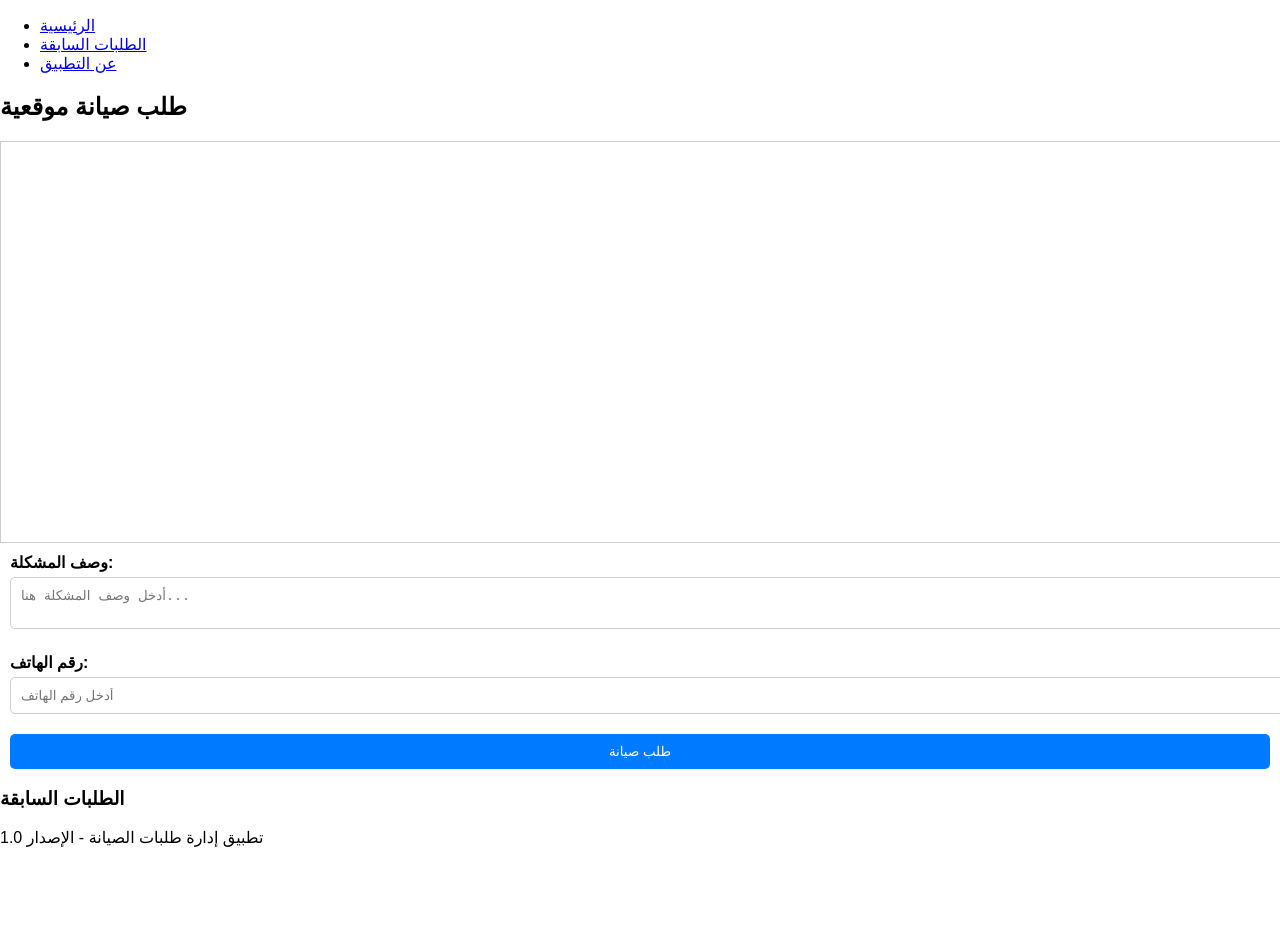
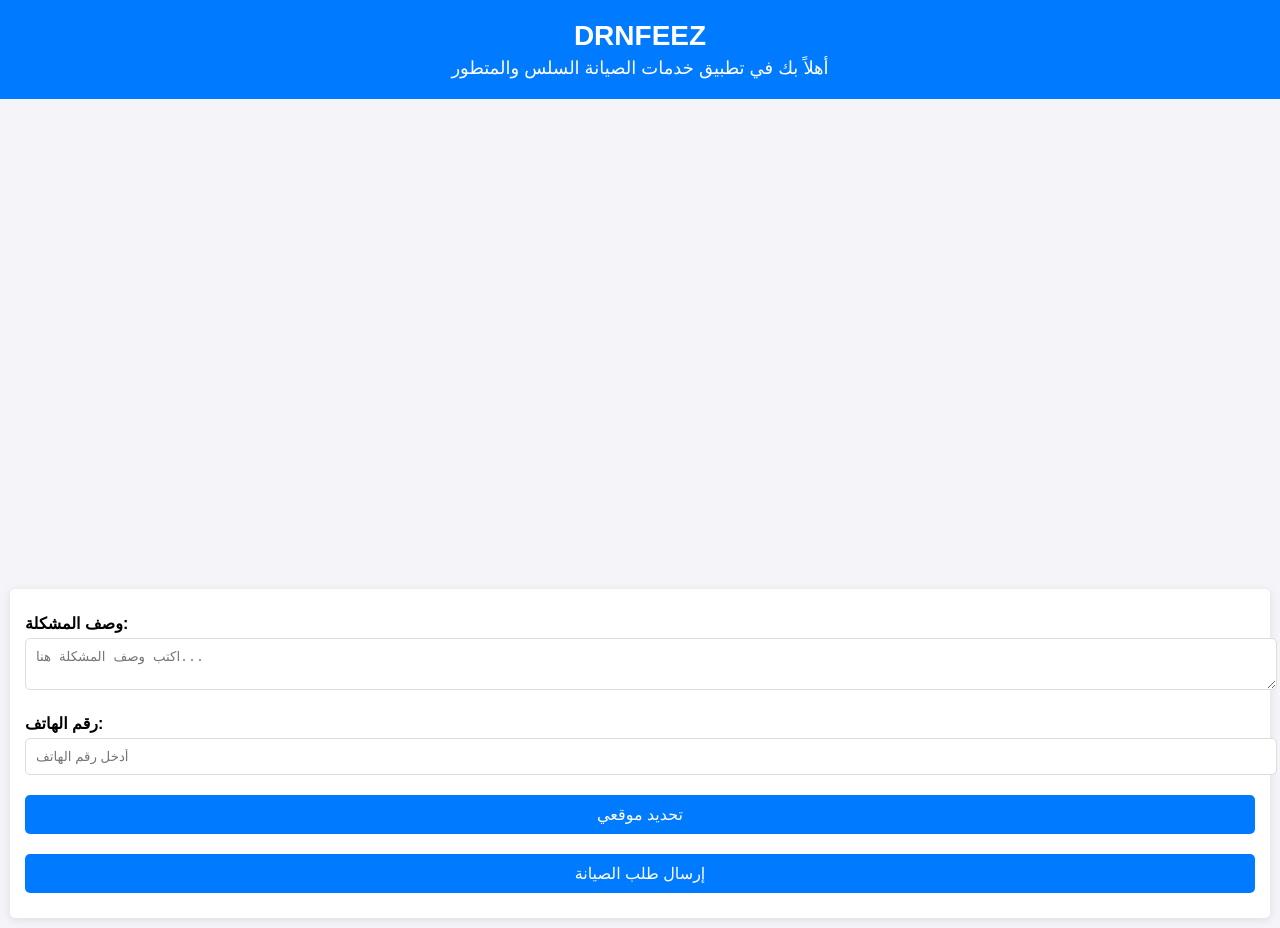
Before and after one commit to wleem574/drnfez1, a plain HTML site: page index.html in a window 1280 px wide. Before the commit the page ends 863 px from the top, so only its background shows below. Drawn offline with nearby package versions, Linux system fonts and the light colour scheme.

Commit message:
Update index.html

```diff
--- a/index.html
+++ b/index.html
@@ -3,41 +3,139 @@
 <head>
   <meta charset="UTF-8">
   <meta name="viewport" content="width=device-width, initial-scale=1.0">
-  <title>طلب صيانة</title>
-  <link rel="stylesheet" href="https://wleem574.github.io/drnfez1/styles.css">
-  <link rel="stylesheet" href="https://unpkg.com/leaflet@1.9.3/dist/leaflet.css" />
-  <link rel="icon" href="data:,">
+  <title>DRNFEEZ</title>
+  <link rel="stylesheet" href="https://unpkg.com/leaflet@1.9.3/dist/leaflet.css">
+  <style>
+    body {
+      font-family: Arial, sans-serif;
+      margin: 0;
+      padding: 0;
+      background-color: #f4f4f9;
+    }
+
+    header {
+      background-color: #007BFF;
+      color: white;
+      text-align: center;
+      padding: 20px;
+    }
+
+    header h1 {
+      margin: 0;
+      font-size: 28px;
+    }
+
+    header p {
+      margin: 5px 0 0;
+      font-size: 18px;
+    }
+
+    #map {
+      height: 60vh;
+      width: 100%;
+    }
+
+    #requestForm {
+      padding: 15px;
+      margin: 10px;
+      background-color: white;
+      border-radius: 5px;
+      box-shadow: 0 2px 10px rgba(0, 0, 0, 0.1);
+    }
+
+    #requestForm label {
+      display: block;
+      margin: 10px 0 5px;
+      font-weight: bold;
+    }
+
+    #requestForm textarea,
+    #requestForm input {
+      width: 100%;
+      padding: 10px;
+      margin-bottom: 10px;
+      border: 1px solid #ddd;
+      border-radius: 5px;
+    }
+
+    button {
+      width: 100%;
+      padding: 10px;
+      margin: 10px 0;
+      background-color: #007BFF;
+      color: white;
+      border: none;
+      border-radius: 5px;
+      font-size: 16px;
+      cursor: pointer;
+    }
+
+    button:hover {
+      background-color: #0056b3;
+    }
+
+    #waitingScreen {
+      display: none;
+      text-align: center;
+      padding: 20px;
+      background-color: rgba(255, 255, 255, 0.95);
+      position: fixed;
+      top: 0;
+      left: 0;
+      width: 100%;
+      height: 100%;
+    }
+
+    .loader {
+      margin: 20px auto;
+      border: 5px solid #f3f3f3;
+      border-top: 5px solid #007BFF;
+      border-radius: 50%;
+      width: 50px;
+      height: 50px;
+      animation: spin 1s linear infinite;
+    }
+
+    @keyframes spin {
+      0% { transform: rotate(0deg); }
+      100% { transform: rotate(360deg); }
+    }
+
+    @media (max-width: 768px) {
+      button {
+        font-size: 14px;
+      }
+    }
+  </style>
 </head>
 <body>
-  <nav>
-    <ul>
-      <li><a href="#">الرئيسية</a></li>
-      <li><a href="#requestsContainer">الطلبات السابقة</a></li>
-      <li><a href="#about">عن التطبيق</a></li>
-    </ul>
-  </nav>
+  <header>
+    <h1>DRNFEEZ</h1>
+    <p>أهلاً بك في تطبيق خدمات الصيانة السلس والمتطور</p>
+  </header>
 
-  <h2>طلب صيانة موقعية</h2>
-  <div id="map"></div>
+  <main id="mainContent">
+    <div id="map"></div>
 
-  <div id="requestForm">
-    <label for="description">وصف المشكلة:</label>
-    <textarea id="description" placeholder="أدخل وصف المشكلة هنا..."></textarea>
-    <label for="phone">رقم الهاتف:</label>
-    <input type="text" id="phone" placeholder="أدخل رقم الهاتف">
-    <button id="requestButton">طلب صيانة</button>
+    <div id="requestForm">
+      <label for="description">وصف المشكلة:</label>
+      <textarea id="description" placeholder="اكتب وصف المشكلة هنا..." required></textarea>
+
+      <label for="phone">رقم الهاتف:</label>
+      <input type="tel" id="phone" placeholder="أدخل رقم الهاتف" required>
+
+      <button id="currentLocationButton">تحديد موقعي</button>
+      <button id="requestButton">إرسال طلب الصيانة</button>
+    </div>
+  </main>
+
+  <div id="waitingScreen">
+    <h2>DRNFEEZ</h2>
+    <p>جاري البحث عن مختص قريب...</p>
+    <div class="loader"></div>
+    <button id="cancelRequestButton">إلغاء الطلب</button>
   </div>
 
-  <div id="requestsContainer">
-    <h3>الطلبات السابقة</h3>
-    <!-- الطلبات سيتم عرضها هنا -->
-  </div>
-
-  <footer id="about">
-    <p>تطبيق إدارة طلبات الصيانة - الإصدار 1.0</p>
-  </footer>
-
-  <script src="https://unpkg.com/leaflet@1.9.3/dist/leaflet.js"></script>
-  <script type="module" src="https://wleem574.github.io/drnfez1/app.js"></script>
+  <script type="module" src="app.js"></script>
 </body>
 </html>
```
